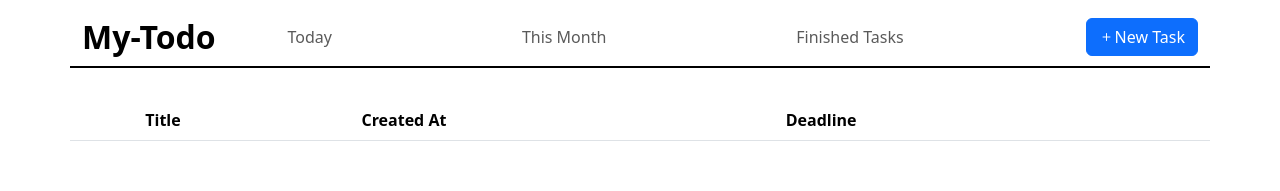
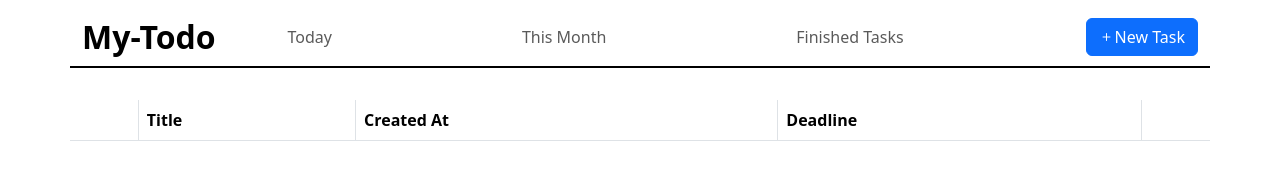
Before and after one commit to MohammadAyman25-sudo/React-Todo, a React (Vite) app: page /finish in a window 1280 px wide. Shown: the top 191 px of the page. Built offline with nearby package versions, Linux system fonts and the light colour scheme.

Commit message:
bugs fixed

```diff
--- a/src/Components/Completed.jsx
+++ b/src/Components/Completed.jsx
@@ -9,13 +9,19 @@ function Completed(props) {
   });
   return (
     <>
-      <table className="table container">
+      <table className="table container overflow-scroll">
         <thead>
           <tr>
-            <th scope="col"></th>
-            <th scope="col">Title</th>
-            <th scope="col">Created At</th>
-            <th scope="col">Deadline</th>
+            <th scope="col" className="border-end border-end-2"></th>
+            <th scope="col" className="border-end border-end-2">
+              Title
+            </th>
+            <th scope="col" className="border-end border-end-2">
+              Created At
+            </th>
+            <th scope="col" className="border-end border-end-2">
+              Deadline
+            </th>
             <th scope="col"></th>
           </tr>
         </thead>
--- a/src/Components/Month.jsx
+++ b/src/Components/Month.jsx
@@ -10,13 +10,19 @@ function Month(props) {
     });
   return (
     <>
-      <table className="table container">
+      <table className="table container overflow-scroll">
         <thead>
           <tr>
-            <th scope="col"></th>
-            <th scope="col">Title</th>
-            <th scope="col">Created At</th>
-            <th scope="col">Deadline</th>
+            <th scope="col" className="border-end border-end-2"></th>
+            <th scope="col" className="border-end border-end-2">
+              Title
+            </th>
+            <th scope="col" className="border-end border-end-2">
+              Created At
+            </th>
+            <th scope="col" className="border-end border-end-2">
+              Deadline
+            </th>
             <th scope="col"></th>
           </tr>
         </thead>
--- a/src/Components/Today.jsx
+++ b/src/Components/Today.jsx
@@ -10,13 +10,19 @@ function Today(props) {
     });
   return (
     <>
-      <table className="table container">
+      <table className="table container overflow-scroll">
         <thead>
           <tr>
-            <th scope="col"></th>
-            <th scope="col">Title</th>
-            <th scope="col">Created At</th>
-            <th scope="col">Deadline</th>
+            <th scope="col" className="border-end border-end-2"></th>
+            <th scope="col" className="border-end border-end-2">
+              Title
+            </th>
+            <th scope="col" className="border-end border-end-2">
+              Created At
+            </th>
+            <th scope="col" className="border-end border-end-2">
+              Deadline
+            </th>
             <th scope="col"></th>
           </tr>
         </thead>
--- a/src/Components/TodoList.jsx
+++ b/src/Components/TodoList.jsx
@@ -7,7 +7,7 @@ function TodoList(props) {
     let unfinished_tasks = tasks.filter((task)=>{return !task.completed;});
   return (
     <>
-      <table className="table container">
+      <table className="table container overflow-scroll">
         <thead>
           <tr>
             <th scope="col" className="border-end border-end-2"></th>
```
